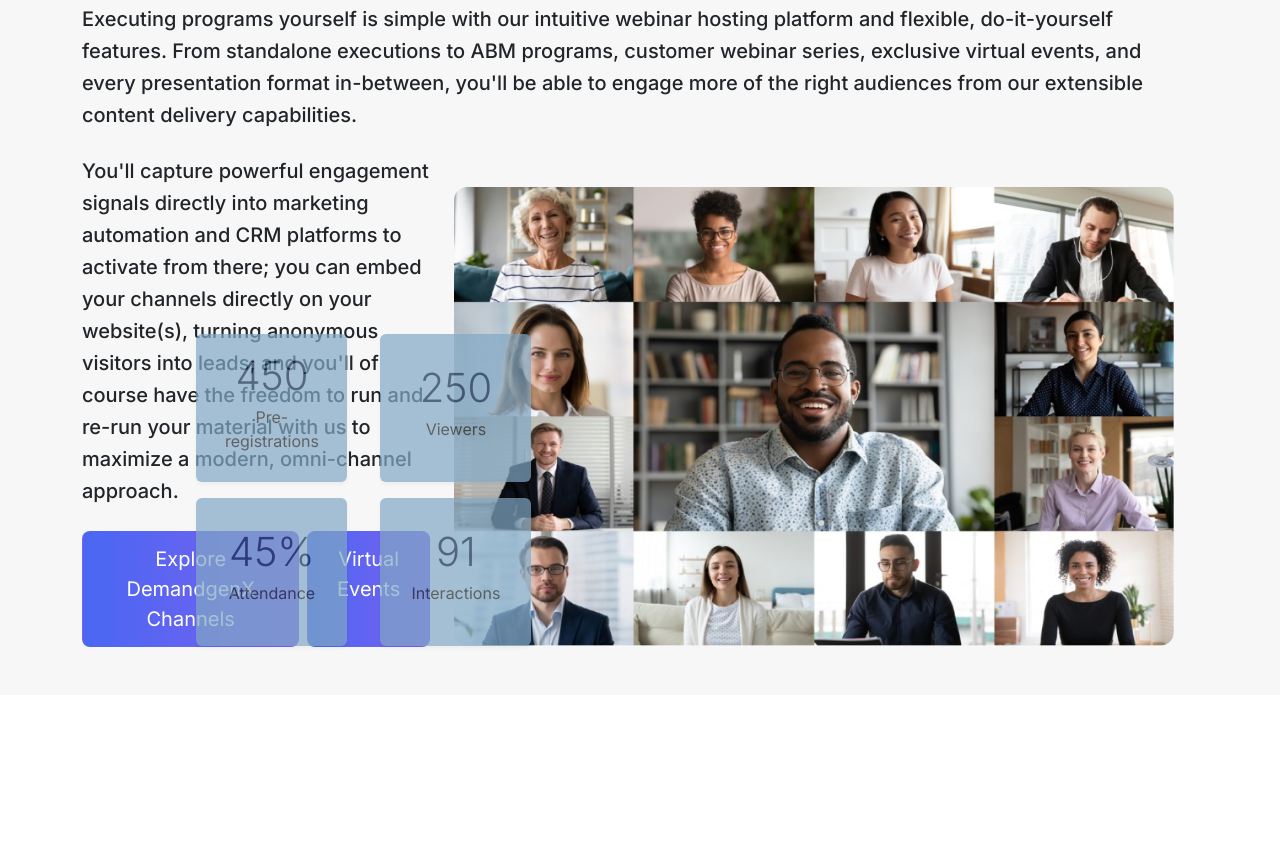
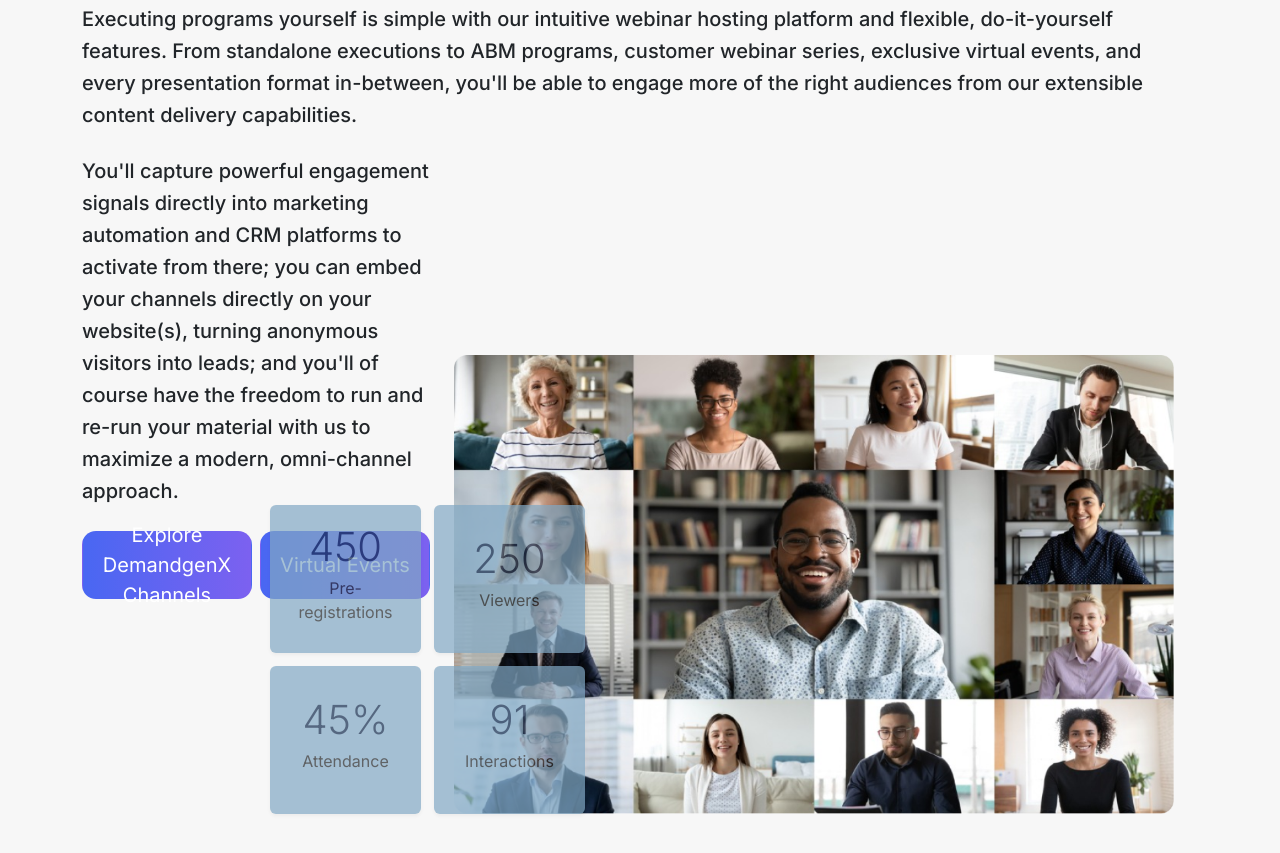
Before and after one commit to Vi7ality/demand-genx, a plain HTML site: page index.html in a window 1280 px wide. Shown: the part 2543-3396 px from the top of the page. Before the commit the page ends 3238 px from the top, so only its background shows below. Drawn offline with nearby package versions, Linux system fonts and the light colour scheme.

Commit message:
fixed styles

```diff
--- a/css/main.css
+++ b/css/main.css
@@ -400,15 +400,21 @@ body {
 
 .platform_btn-primary,
 .platform_btn-outline-primary {
-  padding: 12px 24px;
+  border-radius: 14px;
+  width: 360px;
+  height: 68px;
   background: linear-gradient(90deg, #4967f2 0%, #7c61f0 100%);
   color: var(--primary-white-color);
+  display: flex;
+  justify-content: center;
+  align-items: center;
 }
 
 .platform_img-fluid {
   max-width: 100%;
   height: auto;
   border-radius: 8px;
+  margin-top: 200px;
 }
 
 .shadow-sm {
@@ -418,7 +424,11 @@ body {
 .stat-group {
   position: absolute;
   bottom: 0;
-  left: -35%;
+  left: -25%;
+  display: flex;
+  gap: 13px;
+  flex-wrap: wrap;
+  width: 400px;
 }
 
 .stat-item {
--- a/index.html
+++ b/index.html
@@ -263,7 +263,7 @@
               <div class="col-lg-8 col-md-12 mt-4 mt-lg-0">
                 <div class="row g-3 position-relative">
                   <!-- Video Call Grid -->
-                  <div class="col-12 mt-5">
+                  <div class="col-12">
                     <img
                       src="./images/platform_image.png"
                       class="platform_img-fluid rounded"
@@ -273,32 +273,24 @@
                   <!-- Stats Section -->
 
                   <div class="stat-group">
-                    <div class="row g-3 mt-4">
-                      <div class="col-3">
                     <div class="text-center p-4 rounded shadow-sm stat-item">
                       <h5 class="stat-number mb-3">450</h5>
                       <p class="mb-0">Pre-registrations</p>
                     </div>
-                      </div>
-                      <div class="col-3">
+
                     <div class="text-center p-4 rounded shadow-sm stat-item">
                       <h5 class="stat-number mb-3">250</h5>
                       <p class="mb-0">Viewers</p>
                     </div>
-                      </div>
-                      <div class="row"></div>
-                      <div class="col-3">
+
                     <div class="text-center p-4 rounded shadow-sm stat-item">
                       <h5 class="stat-number mb-3">45%</h5>
                       <p class="mb-0">Attendance</p>
                     </div>
-                      </div>
-                      <div class="col-3">
+
                     <div class="text-center p-4 rounded shadow-sm stat-item">
                       <h5 class="stat-number mb-3">91</h5>
                       <p class="mb-0">Interactions</p>
-                        </div>
-                      </div>
                     </div>
                   </div>
                 </div>
```
Lines whose indentation alone changed are shown as unchanged.
